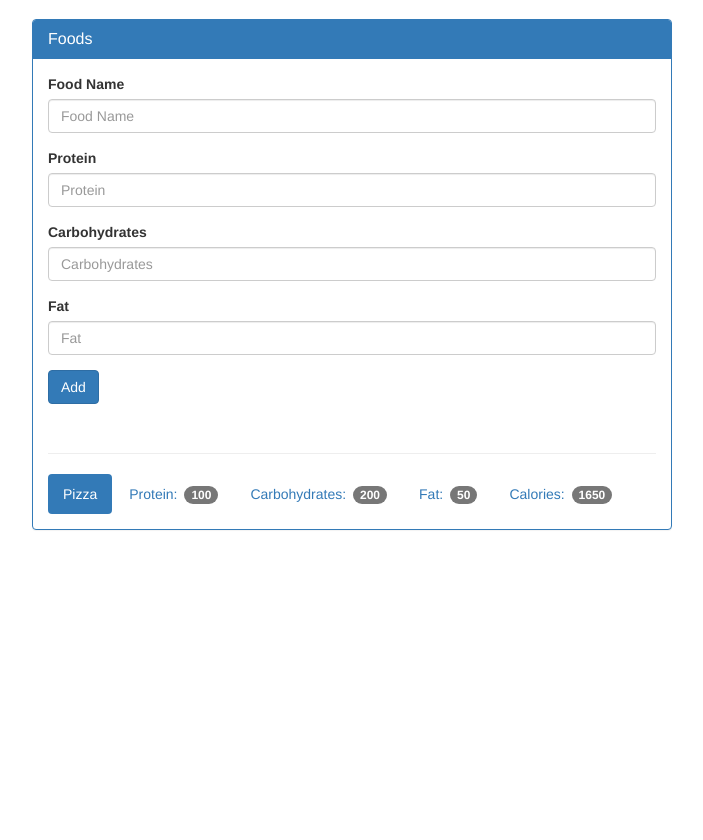
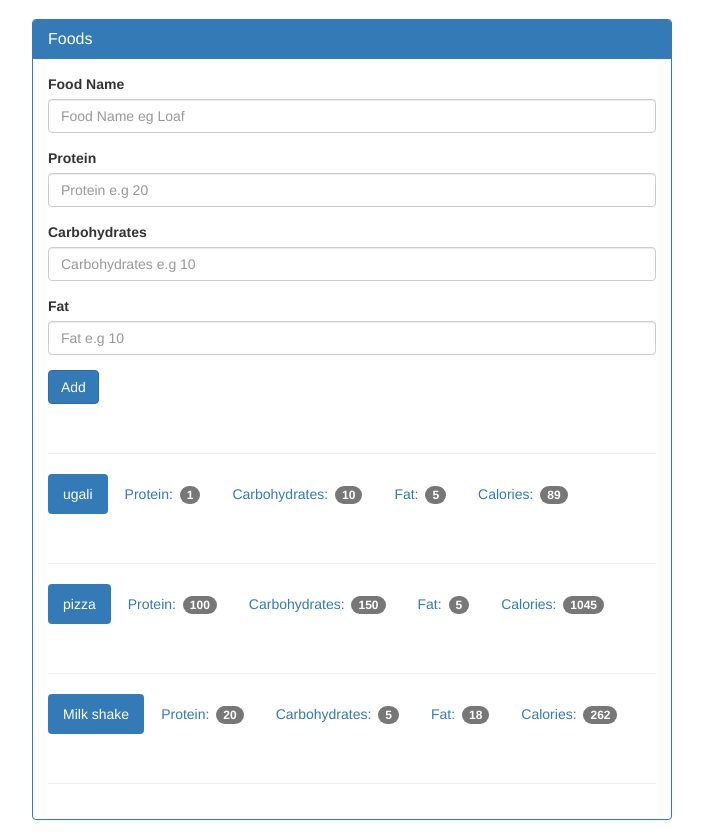
Before and after one commit to bicosteve/Food-Tracker, a Flask app: page /food in a window 1280 px wide. Shown: the part 51-891 px from the top of the page, without its empty margins (288-991 px from the left). Before the commit the page ends 581 px from the top, so only its background shows below. Run offline with Flask 2, Linux system fonts and the light colour scheme; data comes from the database, SQL or seed files in the repository; both versions use the stored data as it was after the commit; some libraries are stand-ins or nearby versions.

Commit message:
created logic for inserting & calculating calories and creating dates

```diff
--- a/app.py
+++ b/app.py
@@ -1,13 +1,14 @@
-from flask import Flask,render_template,g
+from flask import Flask,render_template,g,request
 import sqlite3
+from datetime import datetime
 
 
 
 app = Flask(__name__)
 
-#db connection
+#db helpers connection
 def connect_db():
-    sql = sqlite3.connect('~/Desktop/project/Food-Tracker/food_log.db')
+    sql = sqlite3.connect('food_log.db')
     sql.row_factory = sqlite3.Row
     return sql
 
@@ -22,17 +23,59 @@ def close_db(error):
         g.sqlite3_db.close()
 
 
-@app.route('/')
+#VIEWS
+@app.route('/', methods = ['GET','POST'])
 def index():
-    return render_template('home.html')
+    db = get_db()
+
+    if request.method == 'POST':
+        date = request.form.get('date')
+        date_time = datetime.strptime(date, '%Y-%m-%d')
+        database_date = datetime.strftime(date_time,'%Y%m%d')
+
+        db.execute('insert into log_date (entry_date) values (?)',[database_date])
+        db.commit()
+
+    cur = db.execute('select entry_date from log_date order by entry_date desc')
+    results = cur.fetchall()
+
+    neat_results = []
+
+    for item in results:
+        single_date = {}
+
+        d = datetime.strptime(str(item['entry_date']), '%Y%m%d')
+        single_date['entry_date'] = datetime.strftime(d,'%B %d, %Y')
+
+        neat_results.append(single_date)
+
+
+    return render_template('home.html', results=neat_results)
 
 @app.route('/view')
 def view():
     return render_template('day.html')
 
-@app.route('/food')
+@app.route('/food', methods=['GET','POST'])
 def food():
-    return render_template('add_food.html')
+    db = get_db()
+
+    if request.method == 'POST':
+        name = request.form.get('food-name')
+        protein = int(request.form.get('protein'))
+        carbohydrates = int(request.form.get('carbohydrates'))
+        fat = int(request.form.get('fat'))
+
+        calories = protein*4 + carbohydrates*4 + fat*9
+
+        db.execute('insert into food (name, protein, carbohydrates, fat, calories) values (?,?,?,?,?)', [name,protein,carbohydrates,fat,calories])
+        db.commit()
+
+    cur = db.execute('select name,protein, carbohydrates, fat, calories from food')
+
+    result = cur.fetchall()
+
+    return render_template('add_food.html', result=result)
 
 if __name__ == '__main__':
     app.run(debug=True)
--- a/templates/add_food.html
+++ b/templates/add_food.html
@@ -43,35 +43,40 @@
 
             <div class="panel-body">
 
-              <form method="POST" action="/">
+              <form method="POST" action="{{ url_for('food')}}">
                 <div class="form-group">
                   <label for="food-name">Food Name</label>
-                  <input type="text" class="form-control" id="food-name" placeholder="Food Name">
+                  <input type="text" class="form-control" id="food-name" name='food-name' placeholder="Food Name eg Loaf">
                 </div>
                 <div class="form-group">
                   <label for="protein">Protein</label>
-                  <input type="number" class="form-control" id="protein" placeholder="Protein">
+                  <input type="number" class="form-control" id="protein" name='protein' placeholder="Protein e.g 20">
                 </div>
                 <div class="form-group">
                   <label for="carbohydrates">Carbohydrates</label>
-                  <input type="number" class="form-control" id="carbohydrates" placeholder="Carbohydrates">
+                  <input type="number" class="form-control" id="carbohydrates" name='carbohydrates' placeholder="Carbohydrates e.g 10">
                 </div>
                 <div class="form-group">
                   <label for="fat">Fat</label>
-                  <input type="number" class="form-control" id="fat" placeholder="Fat">
+                  <input type="number" class="form-control" id="fat" name='fat' placeholder="Fat e.g 10 ">
                 </div>
                 <button type="submit" class="btn btn-primary">Add</button>
               </form>
 
               <div class="page-header"></div>
 
+              {% for food in result %}
               <ul class="nav nav-pills" role="tablist">
-                <li class="active"><a>Pizza</a></li>
-                <li><a>Protein: <span class="badge">100</span></a></li>
-                <li><a>Carbohydrates: <span class="badge">200</span></a></li>
-                <li><a>Fat: <span class="badge">50</span></a></li>
-                <li><a>Calories: <span class="badge">1650</span></a></li>
+                <li class="active"><a>{{ food.name}}</a></li>
+                <li><a>Protein: <span class="badge">{{ food.protein}}</span></a></li>
+                <li><a>Carbohydrates: <span class="badge">{{ food.carbohydrates }}</span></a></li>
+                <li><a>Fat: <span class="badge">{{ food.fat }}</span></a></li>
+                <li><a>Calories: <span class="badge">{{ food.calories}}</span></a></li>
               </ul>
+
+              <div class="page-header"></div>
+
+              {% endfor %}
             </div>
 
           </div>
```
Also changed, not shown: templates/home.html (+6 -2 lines), food_log.db.
